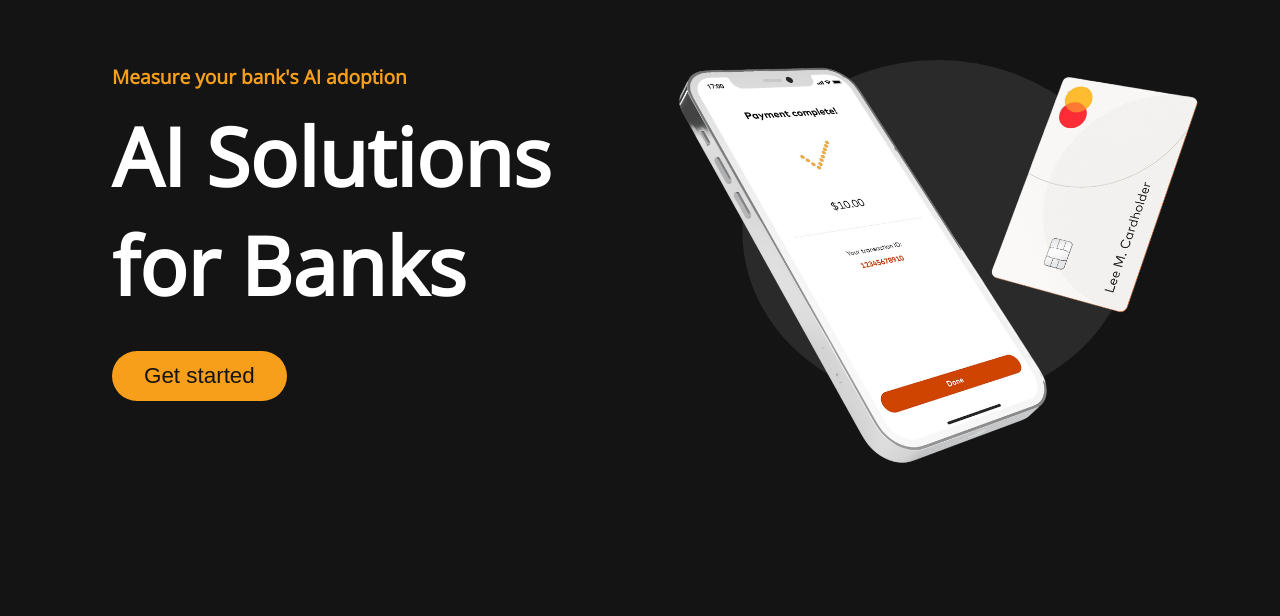
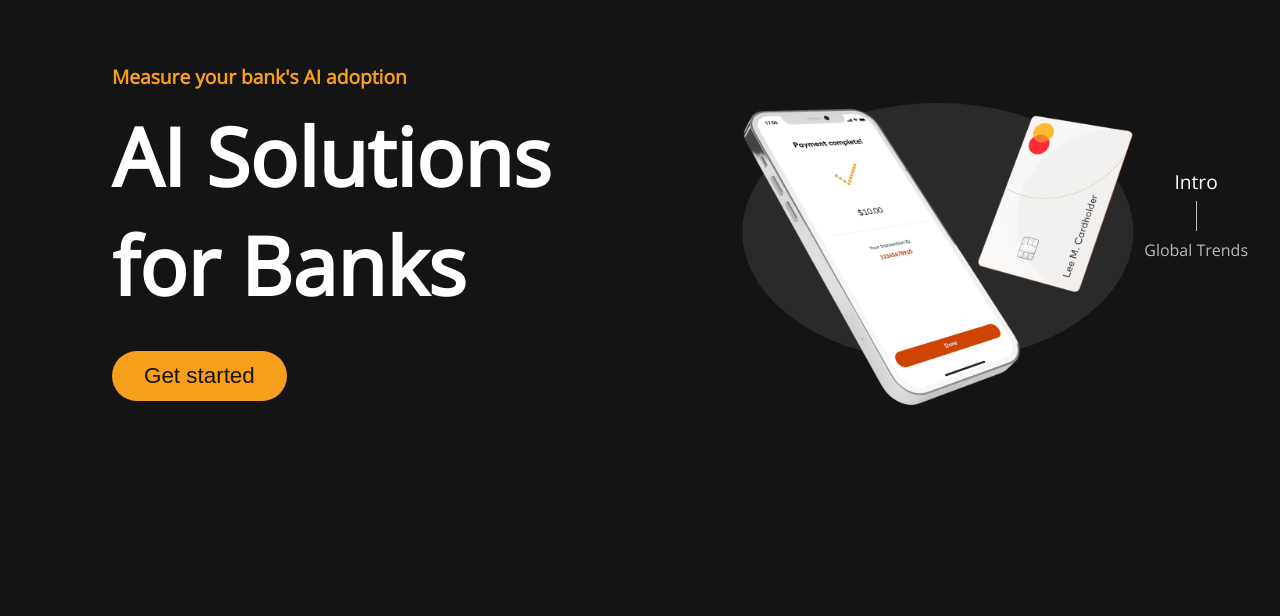
Before and after one commit to Nazym-MU/mastercard-project, a React (Create React App) app: page / in a window 1280 px wide. Shown: the part 184-800 px from the top of the page. Built offline with nearby package versions, Linux system fonts and the light colour scheme.

Commit message:
Add Global Trends part

```diff
--- a/src/App.css
+++ b/src/App.css
@@ -12,6 +12,8 @@ body {
   min-height: 100vh;
   color: white;
 }
+
+/* Intro */
 
 .intro-section {
   display: flex;
@@ -86,11 +88,97 @@ body {
 }
 
 .main-image {
-  width: 120%;
+  width: 90%;
   height: auto;
   position: relative;
   z-index: 1;
   transition: transform 0.3s ease;
+}
+
+/* GlobalTrend */
+
+.global-trend {
+  height: 100vh;
+  display: flex;
+  align-items: center;
+  padding: 5rem;
+  padding-right: 15rem;
+  box-sizing: border-box;
+}
+
+.statistics-row {
+  display: flex;
+  justify-content: center;
+  flex-wrap: wrap;
+  align-items: flex-start;
+  gap: 1rem;
+  flex: 1;
+}
+
+.statistic {
+  text-align: center;
+  flex: 1;
+  min-width: 150px;
+  margin: 1rem 0;
+}
+
+.statistic-number {
+  font-size: 4rem;
+  font-weight: bold;
+  margin-bottom: 0.5rem;
+  color: #F79E1B;
+}
+
+.statistic-text {
+  font-size: 1.1rem;
+}
+
+.statistic-source {
+  font-size: 1.1rem;
+  color: rgba(255, 255, 255, 0.7);
+  margin-top: 0.4rem;
+  font-style: italic;
+}
+
+.vertical-line {
+  width: 1px;
+  height: 230px;
+  background-color: rgba(255, 255, 255, 0.3);
+  margin: 0 1rem;
+}
+
+/* Table of Contents */
+
+.table-of-contents {
+  position: fixed;
+  top: 50%;
+  right: 2rem;
+  transform: translateY(-50%);
+  display: flex;
+  flex-direction: column;
+  align-items: center;
+  z-index: 1000;
+}
+
+.toc-item {
+  color: rgba(255, 255, 255, 0.7);
+  text-decoration: none;
+  margin: 0.5rem 0;
+  transition: all 0.3s ease;
+  text-align: center;
+  display: block;
+}
+
+.toc-item.active {
+  color: rgba(255, 255, 255, 1);
+  transform: scale(1.2);
+}
+
+.toc-line {
+  width: 1px;
+  height: 30px;
+  background-color: rgba(255, 255, 255, 0.7);
+  margin: 0 auto;
 }
 
 @media (max-width: 768px) {
@@ -106,4 +194,18 @@ body {
     font-size: 1.2rem;
     color: #F79E1B;
   }
+
+  .statistics-row {
+    flex-direction: column;
+  }
+
+  .vertical-line {
+    width: 80%;
+    height: 1px;
+    margin: 1rem auto;
+  }
+
+  .table-of-contents {
+    display: none;
+  }
 }
--- a/src/App.js
+++ b/src/App.js
@@ -1,11 +1,17 @@
 import React from 'react';
 import './App.css';
 import Intro from './components/Intro';
+import GlobalTrend from './components/GlobalTrend';
+import TableOfContents from './components/TableOfContents';
 
 const App = () => {
   return (
     <div className="app-container">
-      <Intro />
+      <TableOfContents />
+      <main>
+        <Intro />
+        <GlobalTrend />
+      </main>
     </div>
   );
 };
--- /dev/null
+++ b/src/components/GlobalTrend.js
@@ -0,0 +1,24 @@
+import React from 'react';
+import Statistic from './Statistic';
+
+const statistics = [
+  { number: '91%', text: 'of financial services companies are either assessing AI or already using it in production', source: 'Nvidia, 2024' },
+  { number: '60-70%', text: "employee's working time that generative AI is able to automate", source: 'McKinsey, 2023' },
+  { number: '4M', text: 'decisions in banks daily are made by AI', source: 'Accenture' },
+  { number: '$340B', text: 'generative AI is expected to add to the banking sector annually', source: 'N/A' }
+];
+
+const GlobalTrend = () => (
+  <section className="global-trend" id="globalTrend">
+    <div className="statistics-row">
+      {statistics.map((stat, index) => (
+        <React.Fragment key={index}>
+          <Statistic number={stat.number} text={stat.text} source={stat.source} />
+          {index < statistics.length - 1 && <div className="vertical-line"></div>}
+        </React.Fragment>
+      ))}
+    </div>
+  </section>
+);
+
+export default GlobalTrend;
--- a/src/components/Intro.js
+++ b/src/components/Intro.js
@@ -11,11 +11,11 @@ const Intro = () => {
   }, []);
 
   const imageStyle = {
-    transform: `scale(${1 + scrollY * 0.001}) rotate(${scrollY * 0.05}deg)`,
+    transform: `scale(${1 + scrollY * 0.0006}) rotate(${scrollY * 0.05}deg)`,
   };
 
   return (
-    <section className="intro-section">
+    <section id="intro" className="intro-section">
       <div className="left-content">
         <h2 className="subtitle">Measure your bank's AI adoption</h2>
         <h1 className="title">AI Solutions for Banks</h1>
--- /dev/null
+++ b/src/components/Statistic.js
@@ -0,0 +1,11 @@
+import React from 'react';
+
+const Statistic = ({ number, text, source }) => (
+  <div className="statistic">
+    <div className="statistic-number">{number}</div>
+    <div className="statistic-text">{text}</div>
+    <div className="statistic-source">{source}</div>
+  </div>
+);
+
+export default Statistic;
--- /dev/null
+++ b/src/components/TableOfContents.js
@@ -0,0 +1,48 @@
+import React, { useState, useEffect } from 'react';
+
+const sections = [
+  { id: 'intro', title: 'Intro' },
+  { id: 'globalTrend', title: 'Global Trends' }
+];
+
+const TableOfContents = () => {
+  const [activeSection, setActiveSection] = useState('');
+
+  useEffect(() => {
+    const handleScroll = () => {
+      const activeSection = sections.find(section => {
+        const element = document.getElementById(section.id);
+        if (element) {
+          const rect = element.getBoundingClientRect();
+          return rect.top <= 100 && rect.bottom >= 100;
+        }
+        return false;
+      });
+
+      if (activeSection) {
+        setActiveSection(activeSection.id);
+      }
+    };
+
+    window.addEventListener('scroll', handleScroll);
+    return () => window.removeEventListener('scroll', handleScroll);
+  }, []);
+
+  return (
+    <nav className="table-of-contents">
+      {sections.map((section, index) => (
+        <React.Fragment key={section.id}>
+          <a
+            href={`#${section.id}`}
+            className={`toc-item ${activeSection === section.id ? 'active' : ''}`}
+          >
+            {section.title}
+          </a>
+          {index < sections.length - 1 && <div className="toc-line"></div>}
+        </React.Fragment>
+      ))}
+    </nav>
+  );
+};
+
+export default TableOfContents;
```
